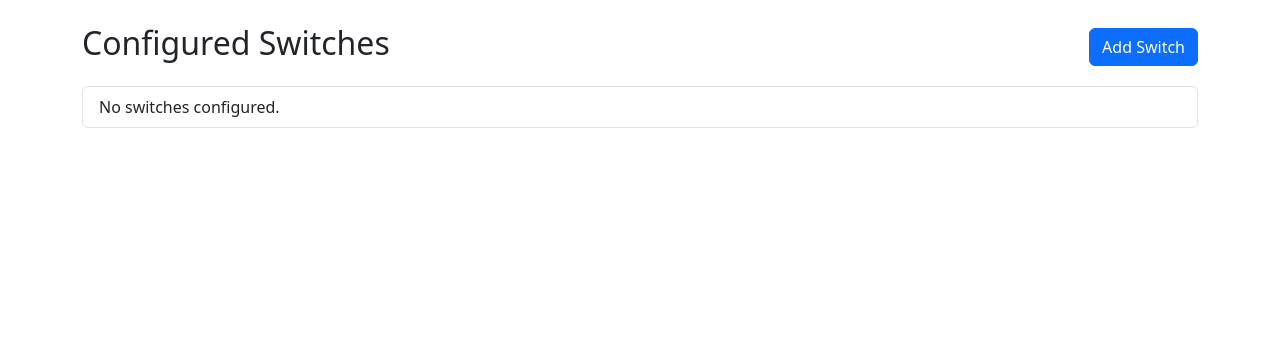
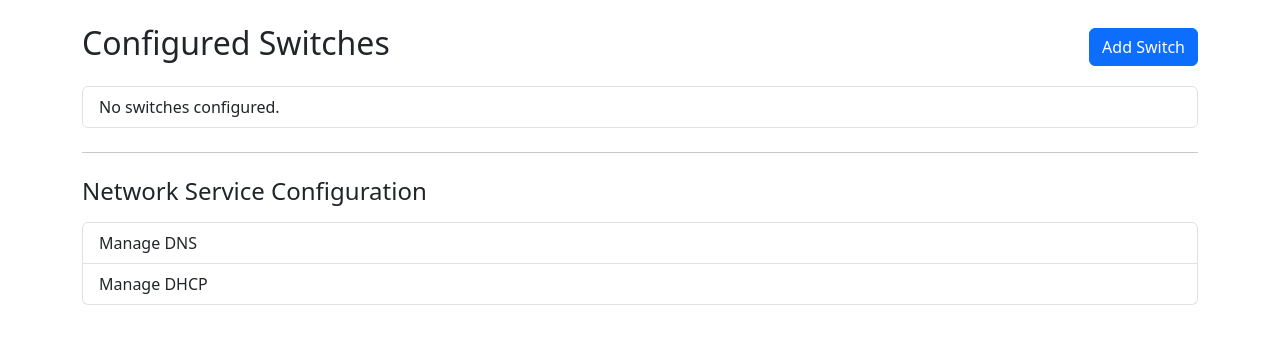
Before and after one commit to joeldavis84/switchport-management, a Flask app: page / in a window 1280 px wide. Shown: the part 56-400 px from the top of the page. Run offline with Flask 3, Linux system fonts and the light colour scheme; data that the repository does not hold is empty.

Commit message:
Add Network Service Configuration section to index.html: Introduce links for managing DNS and DHCP, enhancing user navigation for network services.

```diff
--- a/app/templates/index.html
+++ b/app/templates/index.html
@@ -16,6 +16,14 @@
     <li class="list-group-item">No switches configured.</li>
     {% endfor %}
 </ul>
+
+<hr class="my-4">
+
+<h2 class="h4 mb-3">Network Service Configuration</h2>
+<div class="list-group mb-4">
+    <a href="#" class="list-group-item list-group-item-action">Manage DNS</a>
+    <a href="#" class="list-group-item list-group-item-action">Manage DHCP</a>
+</div>
 
 <div class="modal fade" id="manageProgressModal" tabindex="-1" role="dialog" aria-labelledby="manageProgressModalLabel" aria-hidden="true" data-bs-backdrop="static" data-bs-keyboard="false">
     <div class="modal-dialog modal-dialog-centered" role="document">
```
